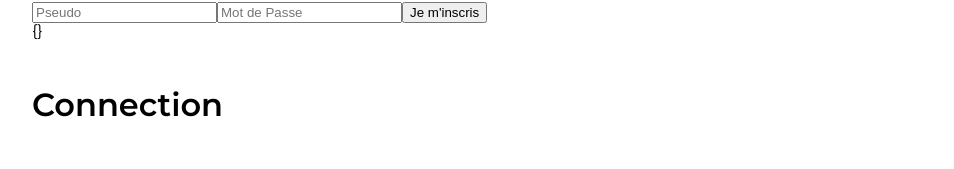
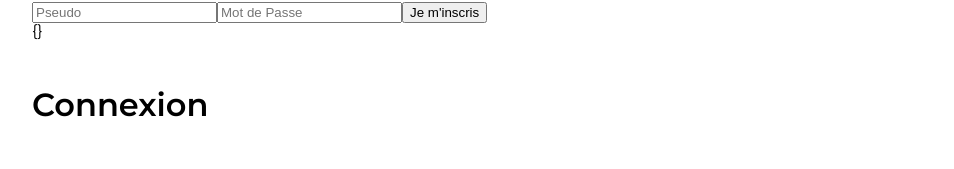
Before and after one commit to Aurelie-Runser/sae501-projet-front, a Nuxt app: page /login in a window 1280 px wide. Shown: the part 384-553 px from the top of the page, without its empty margins (68-1022 px from the left). Built offline with nearby package versions, Linux system fonts and the light colour scheme; no server answers.

Commit message:
correction d'orthographe (connection => connexion)

```diff
--- a/pages/login.vue
+++ b/pages/login.vue
@@ -16,9 +16,9 @@
         </div>
 
         <div>
-            <h2>Connection</h2>
+            <h2>Connexion</h2>
 
-            <form @submit.prevent="connection" method="post">
+            <form @submit.prevent="connexion" method="post">
                 <input type="text" name="pesudo" id="pesudo" required placeholder="Pseudo" v-model="userCo.pseudo">
                 <input type="text" name="mdp" id="mdp" required placeholder="Mot de Passe" v-model="userCo.mdp">
 
@@ -54,11 +54,10 @@ const inscription = async () => {
 }
 
 // enregistrement de la montre modifiée dans la base de données
-const connection = async () => {
+const connexion = async () => {
     try {
         const response = await API.post(`/login`, userCo.value)
         const { token } = response.data // Récupérer le token depuis la réponse API
-        console.log(token)
         store.setToken(token) // Enregistrer le token dans le store Pinia
         message.value = "Vous êtes bien connecté"
     } catch (error) {
```
